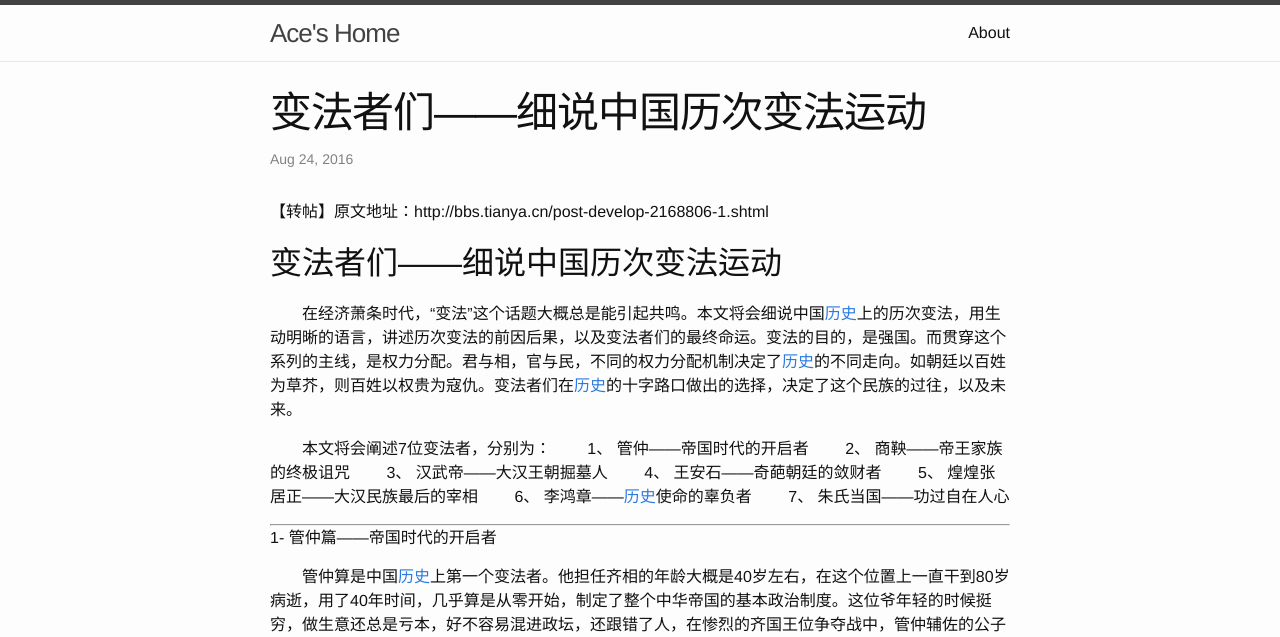
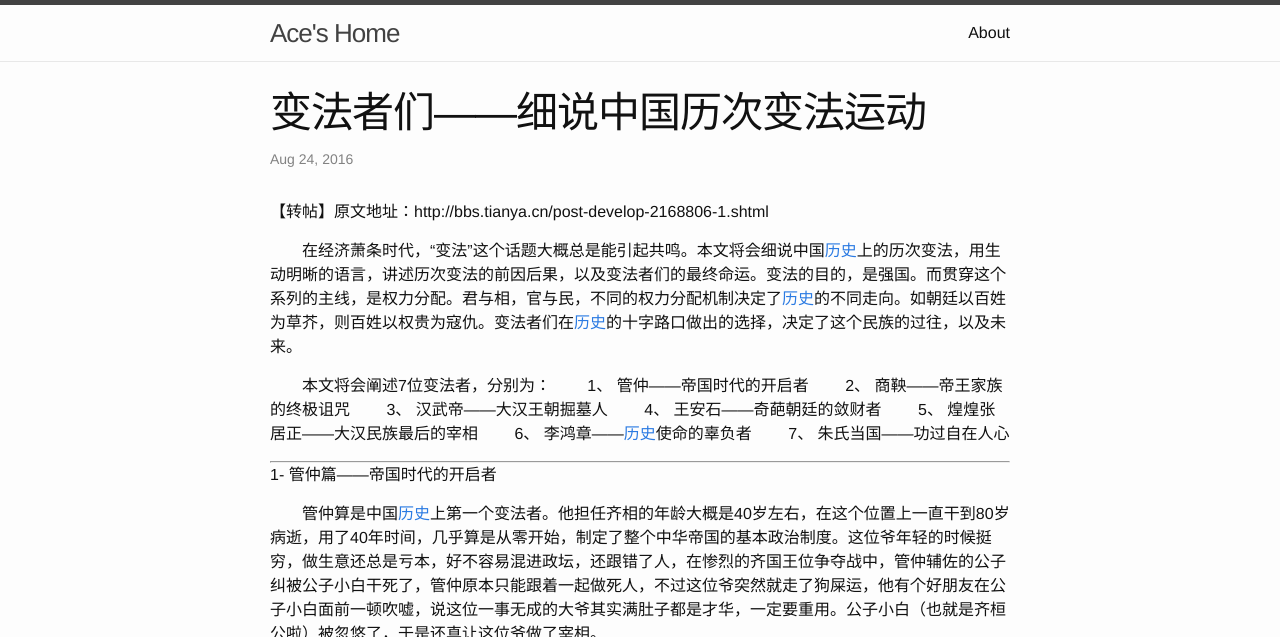
Before and after one commit to zgli1980/zgli1980.github.io, a Jekyll site: the page built from _posts/2016-08-24-变法者们.md, in a window 1280 px wide and 900 px high, cut to the strip 0-637 px from the top of the window. Built offline with Jekyll 4.4.1, drawn with Linux system fonts in a browser that asks for light colours.

Commit message:
2016-08-24

```diff
--- a/_posts/2016-08-24-变法者们.md
+++ b/_posts/2016-08-24-变法者们.md
@@ -9,8 +9,6 @@ published: true
 【转帖】原文地址：http://bbs.tianya.cn/post-develop-2168806-1.shtml
 
 
-
-## 变法者们——细说中国历次变法运动
 
 　　在经济萧条时代，“变法”这个话题大概总是能引起共鸣。本文将会细说中国[历史](http://groups.tianya.cn/list-9214-1.shtml)上的历次变法，用生动明晰的语言，讲述历次变法的前因后果，以及变法者们的最终命运。变法的目的，是强国。而贯穿这个系列的主线，是权力分配。君与相，官与民，不同的权力分配机制决定了[历史](http://groups.tianya.cn/list-9214-1.shtml)的不同走向。如朝廷以百姓为草芥，则百姓以权贵为寇仇。变法者们在[历史](http://groups.tianya.cn/list-9214-1.shtml)的十字路口做出的选择，决定了这个民族的过往，以及未来。
 
```
Also changed, not shown: _posts/2016-08-18-你们忘了8年前怎么骂郎平的了？.md (renamed from _posts/2016-04-18-你们忘了8年前怎么骂郎平的了？.md), _posts/2016-08-20-王五四文集.md (renamed from _posts/2016-04-18-王五四文集.md).
